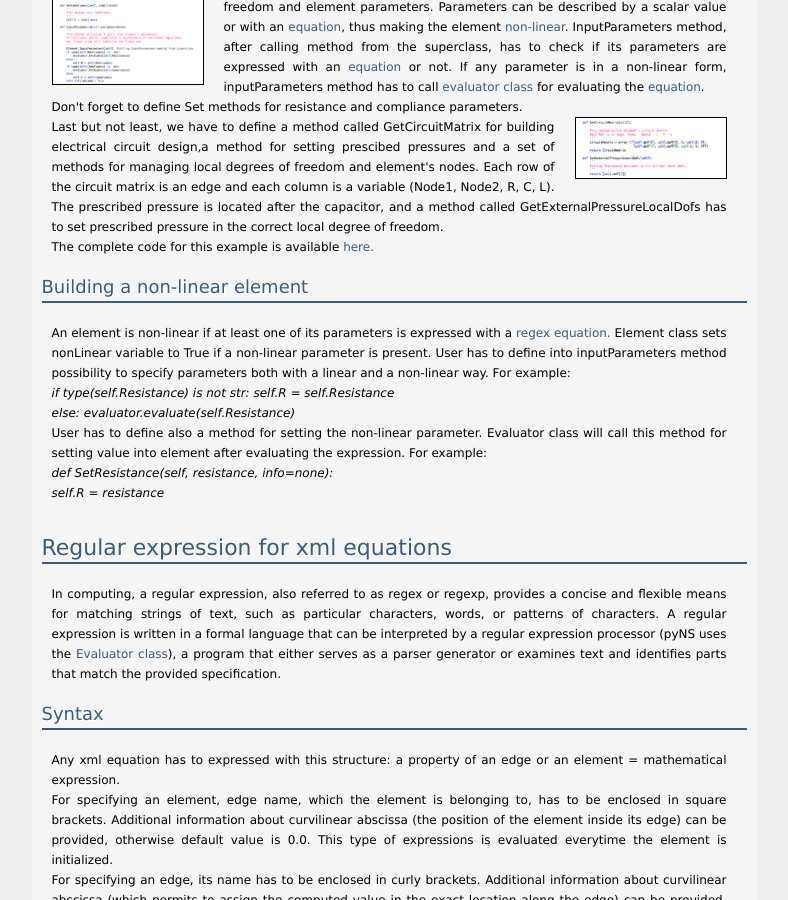
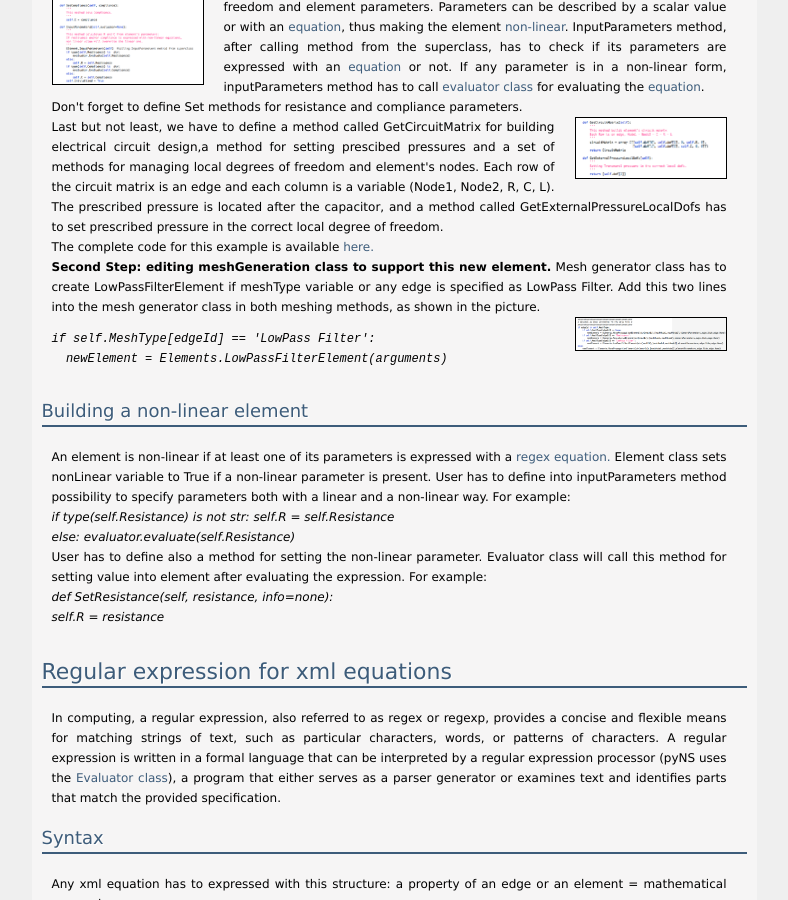
Before and after one commit to archTk/archtk.github.com, a Jekyll site: the page built from documentation.html, in a window 1280 px wide and 900 px high, scrolled down 8546 px. Shown: the whole window, without its empty margins (246-1034 px from the left). Built offline with Jekyll 4.4.1, drawn with Linux system fonts in a browser that asks for light colours.

Commit message:
adding new element, example. MeshGeneration

```diff
--- a/documentation.html
+++ b/documentation.html
@@ -281,13 +281,22 @@ meshGenerator.SetMaxLength(5.0e-2) or meshGenerator.SetTolerance(33)</em></p>
 <div class="attachment_container">
   <a href="media/LowPassFilter_input.png" rel="lightbox" title="LowPassFilter Class, InputParameters method"><img class="left_snippet" src="media/LowPassFilter_input.png" alt="LowPassFilter Class, InputParameters method"/></a>
 </div>
-<p> <strong>First Step: creating the new element class.</strong> In this example we will implement a new element representing a low-pass filter, called "LowPassFilterElement". This element is composed by a resistor in series with a load and a capacitor in parallel with the load. Constructor method has to define common element characteristics such as id, its nodes, its name, local degrees of freedom and element parameters. Parameters can be described by a scalar value or with an <a href="#regex">equation</a>, thus making the element <a href="#nonLinear_element">non-linear</a>. InputParameters method, after calling method from the superclass, has to check if its parameters are expressed with an <a href="#regex">equation</a> or not. If any parameter is in a non-linear form, inputParameters method has to call <a href="#evaluator">evaluator class</a> for evaluating the <a href="#regex">equation</a>. </p>
+<p><strong>First Step: creating the new element class.</strong> In this example we will implement a new element representing a low-pass filter, called "LowPassFilterElement". This element is composed by a resistor in series with a load and a capacitor in parallel with the load. Constructor method has to define common element characteristics such as id, its nodes, its name, local degrees of freedom and element parameters. Parameters can be described by a scalar value or with an <a href="#regex">equation</a>, thus making the element <a href="#nonLinear_element">non-linear</a>. InputParameters method, after calling method from the superclass, has to check if its parameters are expressed with an <a href="#regex">equation</a> or not. If any parameter is in a non-linear form, inputParameters method has to call <a href="#evaluator">evaluator class</a> for evaluating the <a href="#regex">equation</a>. </p>
 <p> Don't forget to define Set methods for resistance and compliance parameters.</p>
 <div class="attachment_container">
   <a href="media/LowPassFilter_circuit.png" rel="lightbox" title="LowPassFilter Class, Element internal circuit definition"><img class="snippet" src="media/LowPassFilter_circuit.png" alt="LowPassFilter Class, Element internal circuit definition"/></a>
 </div>
 <p>Last but not least, we have to define a method called GetCircuitMatrix for building electrical circuit design,a method for setting prescibed pressures and a set of methods for managing local degrees of freedom and element's nodes. Each row of the circuit matrix is an edge and each column is a variable (Node1, Node2, R, C, L). The prescribed pressure is located after the capacitor, and a method called GetExternalPressureLocalDofs has to set prescribed pressure in the correct local degree of freedom.</p>
 <p>The complete code for this example is available <a href="examples/lowPassFilter.py" target="_parent" title="lowPassFilterElement">here.</a></p>
+<p><strong>Second Step: editing meshGeneration class to support this new element.</strong> Mesh generator class has to create LowPassFilterElement if meshType variable or any edge is specified as LowPass Filter. Add this two lines into the mesh generator class in both meshing methods, as shown in the picture.</p>
+<div class="attachment_container">
+  <a href="media/LowPassFilter_meshing.png" rel="lightbox" title="LowPassFilter Class, Editing the mesh generator"><img class="snippet" src="media/LowPassFilter_meshing.png" alt="LowPassFilter Class, Editing the mesh generator"/></a>
+</div>
+
+<em><xmp>if self.MeshType[edgeId] == 'LowPass Filter':
+  newElement = Elements.LowPassFilterElement(arguments)</xmp></em>
+
+
 </div>
 
 <h3><a name="nonLinear_element">Building a non-linear element</a></h3>
```
Also changed, not shown: media/LowPassFilter_meshing.png (added).
